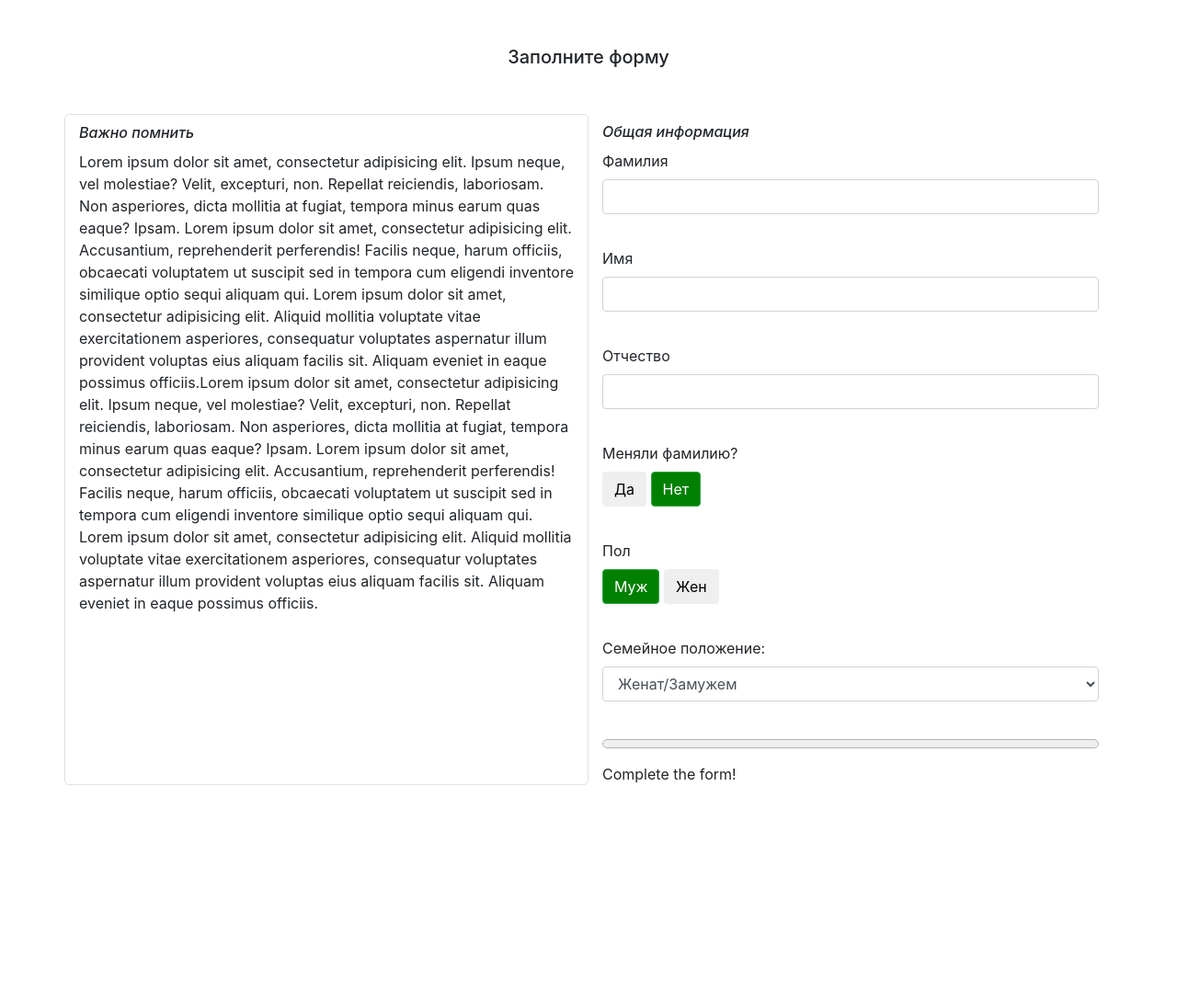
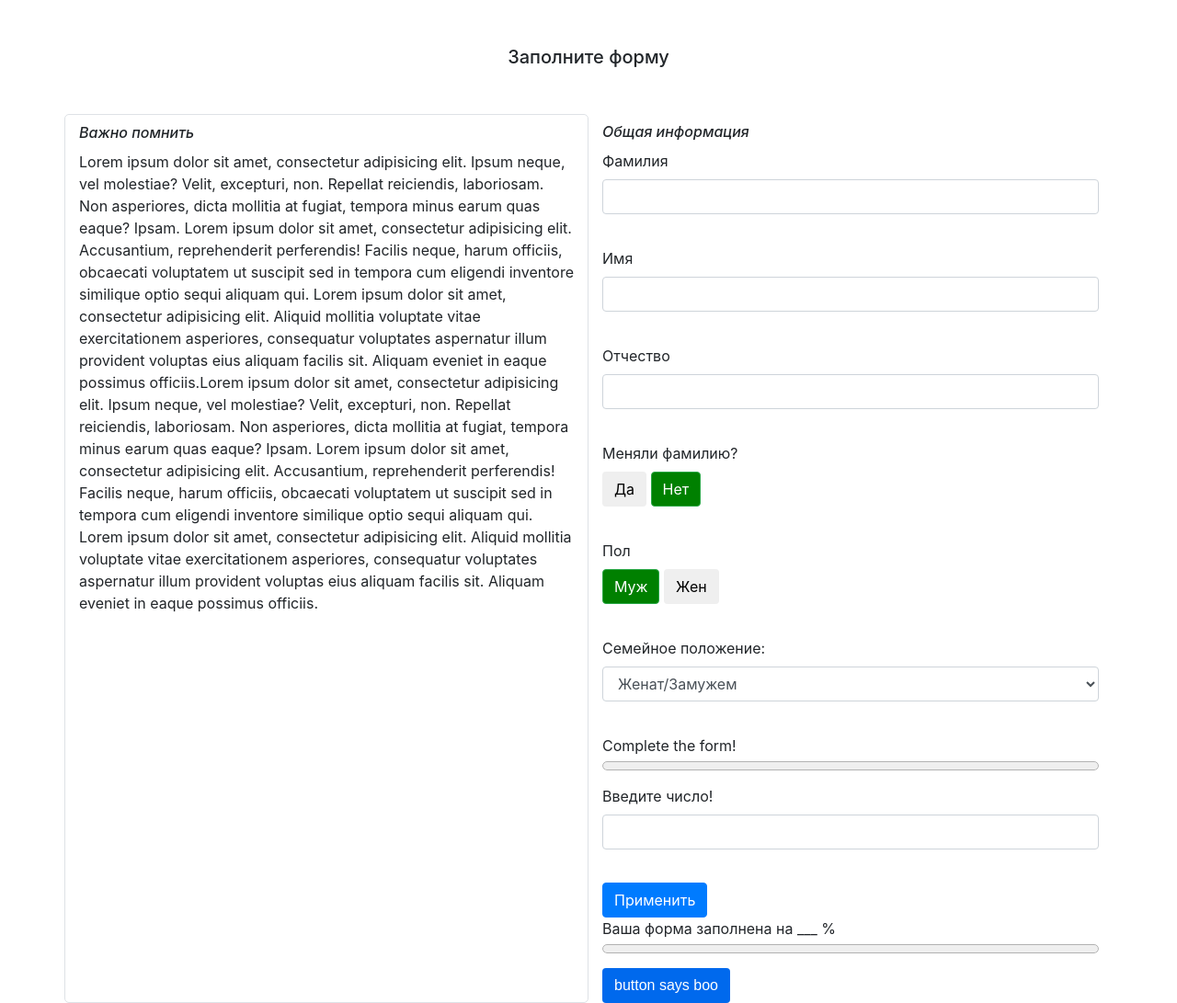
Before and after one commit to OksanaCoder/form-test, a website: page src/index.html in a window 1280 px wide. Shown: the whole page at 92% size. Before the commit the page ends 854 px from the top, so only its background shows below. Drawn offline with nearby package versions, Linux system fonts and the light colour scheme; files that its build step writes are made by us from their sources.

Commit message:
adding button styles

```diff
--- a/src/index.html
+++ b/src/index.html
@@ -54,10 +54,21 @@
 			  </select>
 			</div>
 			<div class="progress-wrap">
+			<div class="progress-message" id="progress-message">Complete the form!</div>
 			<progress max="100" value="0" id="progress"></progress>
-			    <div class="progress-message" id="progress-message">Complete the form!</div>
+
+			</div>
+			 <div class="form-group">
+			<label for="number">Введите число!</label>
+		    <input type="text" class="form-control" id="number" min="0" max="100">
+		  </div>
+		   <button type="button" class="btn btn-primary">Применить</button>
+		   <div class="progress-wrap">
+			 <div class="progress-message">Ваша форма заполнена на <span class="output">___</span> %</div>
+			<progress max="100" value="0" id="progress"></progress>
 			</div>
 		</form>
+		<div class="button-reg">button says boo</div>
 	    </div>
 	  </div>
 	</div>
--- a/src/js/progress.js
+++ b/src/js/progress.js
@@ -1,14 +1,14 @@
-$("#form input").keyup(function() {
+$("form input").keyup(function() {
 
 var numValid = 0;
-$("#form input[required]").each(function() {
+$("form input[required]").each(function() {
     if (this.validity.valid) {
         numValid++;
     }
 });
 
-var progress = $("#progress"),
-    progressMessage = $("#progress-message");
+var progress = $("progress"),
+    progressMessage = $(".progress-message");
 
 if (numValid == 0) {
     progress.attr("value", "0");
--- a/src/style/main.scss
+++ b/src/style/main.scss
@@ -44,3 +44,36 @@ fieldset {
     height: 20px;
     margin: 0 0 5px 0;
   }
+
+.button-reg {
+	  display: inline-block;
+    margin: 0;
+    text-decoration: none;
+    background: #0069ed;
+    color: #fff !important;
+    font-family: sans-serif;
+    font-size: 1rem;
+    cursor: pointer;
+    text-align: center;
+    text-decoration: none;
+    font-weight: 400;
+    text-align: center;
+    white-space: nowrap;
+    vertical-align: middle;
+    -webkit-user-select: none;
+    -moz-user-select: none;
+    -ms-user-select: none;
+    user-select: none;
+    border: 1px solid transparent;
+    padding: .375rem .75rem;
+    font-size: 1rem;
+    line-height: 1.5;
+    border-radius: .25rem;
+    transition: color .15s ease-in-out,background-color .15s ease-in-out,border-color .15s ease-in-out,box-shadow .15s ease-in-out;
+}
+
+.button-reg:hover,
+.button-reg:focus {
+    background: #0053ba;
+
+}
```
Also changed, not shown: build/css/main.css, build/index.html, build/js/progress.js.
